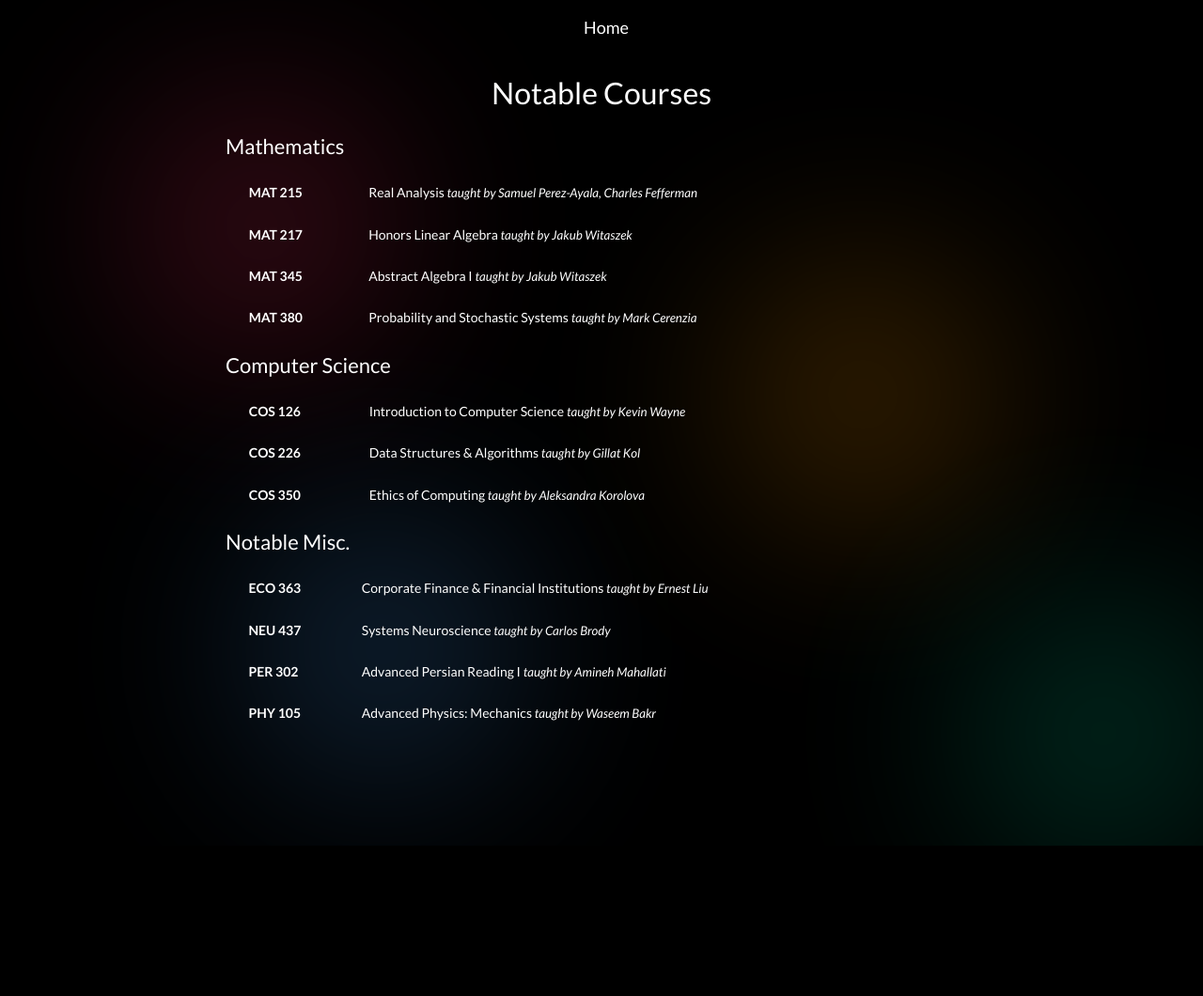
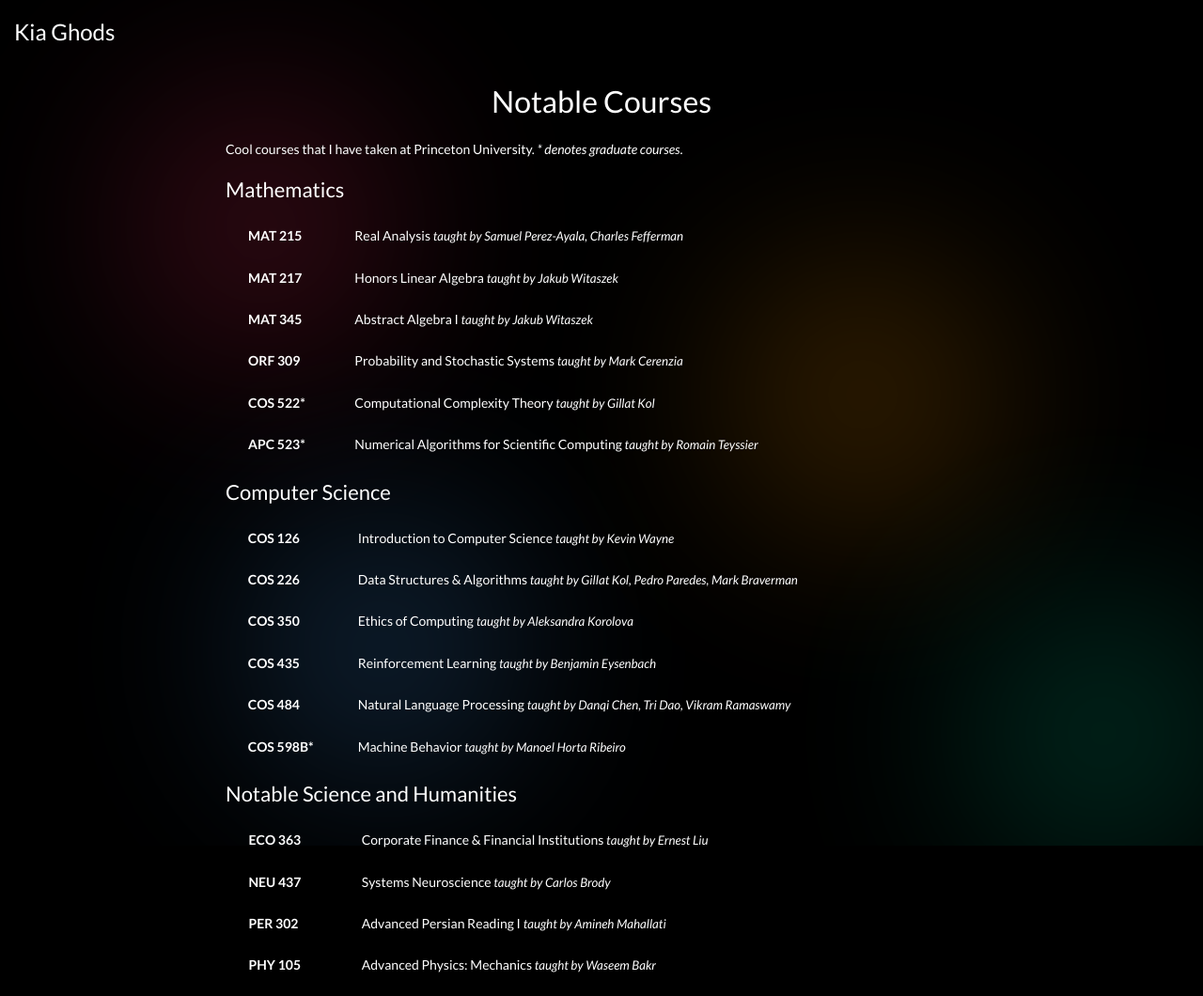
Before and after one commit to kiaghods/kiaghods-neowebsite, a Jekyll site: the page built from courses.html, in a window 1280 px wide. Shown: the whole page at 94% size. Built offline with Jekyll 4.4.1, drawn with Linux system fonts in a browser that asks for light colours; before the commit the page ends 900 px from its top, so only the background shows below that.

Commit message:
updated courses page

```diff
--- a/_layouts/courses.html
+++ b/_layouts/courses.html
@@ -10,8 +10,10 @@
 </head>
 
 <body>
-    <nav style="width: 100%; background-color: transparent; padding: 15px; text-align: center; font-family: 'Lato', sans-serif;">
-        <a href="{{ site.baseurl }}/" style="text-decoration: none; font-size: 18px; color: #FFFFFF; margin-right: 20px;">Home</a>
+    <nav style="width: 100%; background-color: transparent; padding: 15px; font-family: 'Lato', sans-serif; display: flex; align-items: center;">
+      <a href="{{ site.baseurl }}/" style="text-decoration: none; font-size: 24px; color: #FFFFFF;">
+        Kia Ghods
+      </a>
       </nav>
   <div class="blob-container">
     <div class="blob blob-1"></div>
--- a/courses.html
+++ b/courses.html
@@ -6,7 +6,9 @@ permalink: /courses
 
 <section style="width:100%;max-width:800px;border:0px;border-spacing:0px;border-collapse:separate;margin:auto;">
     <h1>Notable Courses</h1>
-
+    <p>
+        Cool courses that I have taken at Princeton University. <span style="font-style: italic;">* denotes graduate courses</span>.
+    </p>
     <h2>Mathematics</h2>
     <table class="table-hover table-dark" style="width:100%;margin:auto;border-spacing:10px 20px;">
         <tbody>
@@ -27,8 +29,18 @@ permalink: /courses
             </tr>
             <tr>
               <td></td>
-              <td><span style="font-weight: bold;">MAT 380&nbsp;&nbsp;</span></td>
+              <td><span style="font-weight: bold;">ORF 309&nbsp;&nbsp;</span></td>
               <td>Probability and Stochastic Systems <span style="font-size: 10pt; font-style: italic;">taught by Mark Cerenzia</span></td>
+          </tr>
+          <tr>
+            <td></td>
+            <td><span style="font-weight: bold;">COS 522*&nbsp;&nbsp;</span></td>
+            <td>Computational Complexity Theory <span style="font-size: 10pt; font-style: italic;">taught by Gillat Kol</span></td>
+          </tr>
+          <tr>
+            <td></td>
+            <td><span style="font-weight: bold;">APC 523*&nbsp;&nbsp;</span></td>
+            <td>Numerical Algorithms for Scientific Computing <span style="font-size: 10pt; font-style: italic;">taught by Romain Teyssier</span></td>
           </tr>
         </tbody>
     </table>
@@ -44,17 +56,32 @@ permalink: /courses
             <tr>
                 <td></td>
                 <td><span style="font-weight: bold;">COS 226&nbsp;&nbsp;</span></td>
-                <td>Data Structures & Algorithms <span style="font-size: 10pt; font-style: italic;">taught by Gillat Kol</span></td>
+                <td>Data Structures & Algorithms <span style="font-size: 10pt; font-style: italic;">taught by Gillat Kol, Pedro Paredes, Mark Braverman</span></td>
             </tr>
             <tr>
                 <td></td>
                 <td><span style="font-weight: bold;">COS 350&nbsp;&nbsp;</span></td>
                 <td>Ethics of Computing <span style="font-size: 10pt; font-style: italic;">taught by Aleksandra Korolova</span></td>
             </tr>
+            <tr>
+                <td></td>
+                <td><span style="font-weight: bold;">COS 435&nbsp;&nbsp;</span></td>
+                <td>Reinforcement Learning <span style="font-size: 10pt; font-style: italic;">taught by Benjamin Eysenbach</span></td>
+            </tr>
+            <tr>
+                <td></td>
+                <td><span style="font-weight: bold;">COS 484&nbsp;&nbsp;</span></td>
+                <td>Natural Language Processing <span style="font-size: 10pt; font-style: italic;">taught by Danqi Chen, Tri Dao, Vikram Ramaswamy</span></td>
+            </tr>
+            <tr>
+              <td></td>
+              <td><span style="font-weight: bold;">COS 598B*&nbsp;&nbsp;</span></td>
+              <td>Machine Behavior <span style="font-size: 10pt; font-style: italic;">taught by Manoel Horta Ribeiro</span></td>
+            </tr>
         </tbody>
     </table>
 
-    <h2>Notable Misc.</h2>
+    <h2>Notable Science and Humanities</h2>
     <table class="table-hover table-dark" style="width:100%;margin:auto;border-spacing:10px 20px;">
         <tbody>
           <tr>
```
